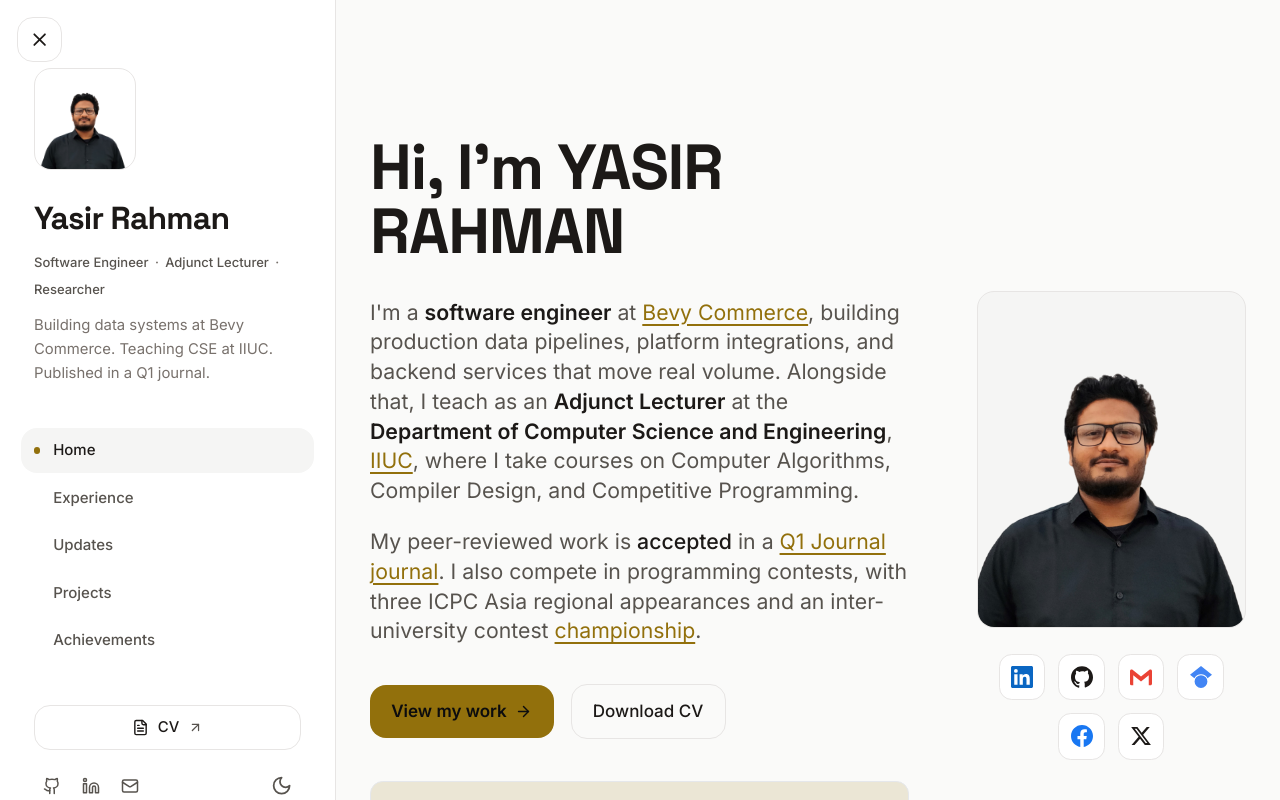
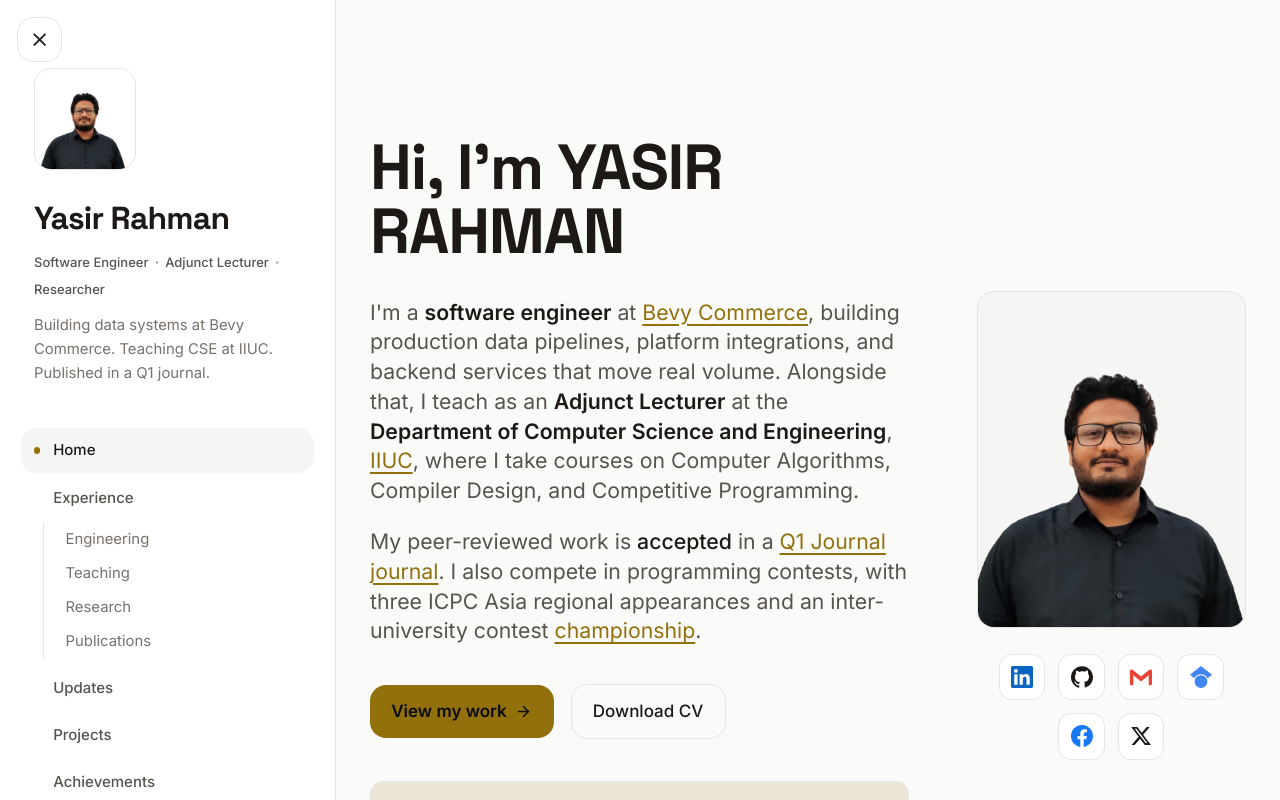
Before and after one commit to ChyYasir/my-portfolio, a Next.js app: page / in a window 1280 px wide. Shown: the top 800 px of the page. Built offline with nearby package versions, Linux system fonts and the light colour scheme.

Commit message:
Enhance NavLinks component with hash tracking and experience tabs
- Added hash tracking to NavLinks for improved navigation experience.
- Introduced conditional rendering of experience tabs under the Experience link.
- Refactored link structure for better readability and maintainability.

```diff
--- a/src/components/layout/AppShell.js
+++ b/src/components/layout/AppShell.js
@@ -62,16 +62,26 @@ function Identity({ onNavigate }) {
 }
 
 function NavLinks({ pathname, onNavigate }) {
+  const [hash, setHash] = useState("");
+
   const isActive = (path) =>
     path === "/" ? pathname === "/" : pathname.startsWith(path);
+
+  useEffect(() => {
+    const update = () => setHash(window.location.hash);
+    update();
+    window.addEventListener("hashchange", update);
+    return () => window.removeEventListener("hashchange", update);
+  }, [pathname]);
 
   return (
     <nav className="flex flex-col gap-0.5">
       {siteConfig.nav.map((item) => {
         const active = isActive(item.path);
+        const isExperience = item.path === "/experience";
         return (
+          <div key={item.path}>
             <Link
-            key={item.path}
               href={item.path}
               onClick={onNavigate}
               className={cn(
@@ -91,6 +101,32 @@ function NavLinks({ pathname, onNavigate }) {
               />
               {item.name}
             </Link>
+
+            {isExperience && (
+              <div className="mt-0.5 mb-1 ml-[22px] flex flex-col border-l border-border pl-3">
+                {siteConfig.experienceTabs.map((tab) => {
+                  const subActive =
+                    pathname.startsWith("/experience") &&
+                    hash === `#${tab.id}`;
+                  return (
+                    <Link
+                      key={tab.id}
+                      href={`/experience#${tab.id}`}
+                      onClick={onNavigate}
+                      className={cn(
+                        "py-1.5 pl-2 text-sm rounded-md transition-colors",
+                        subActive
+                          ? "text-accent font-medium"
+                          : "text-tertiary hover:text-foreground"
+                      )}
+                    >
+                      {tab.label}
+                    </Link>
+                  );
+                })}
+              </div>
+            )}
+          </div>
         );
       })}
     </nav>
```
Lines whose indentation alone changed are shown as unchanged.
